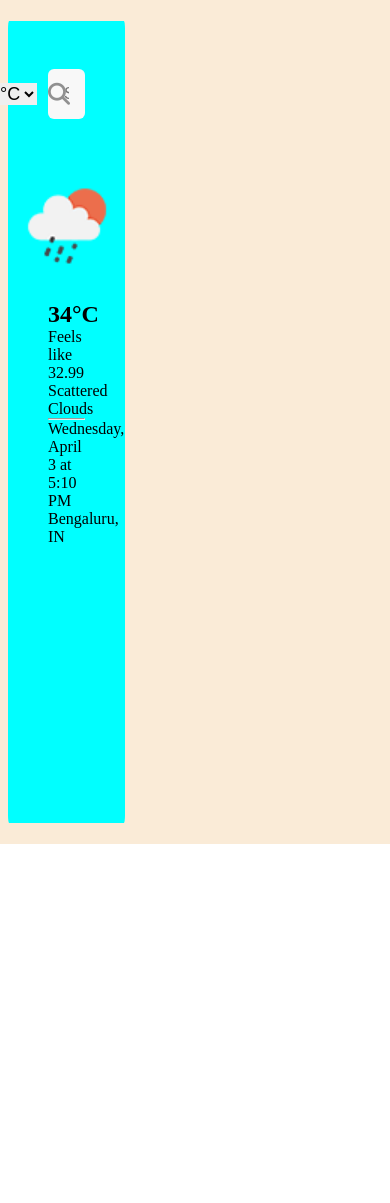
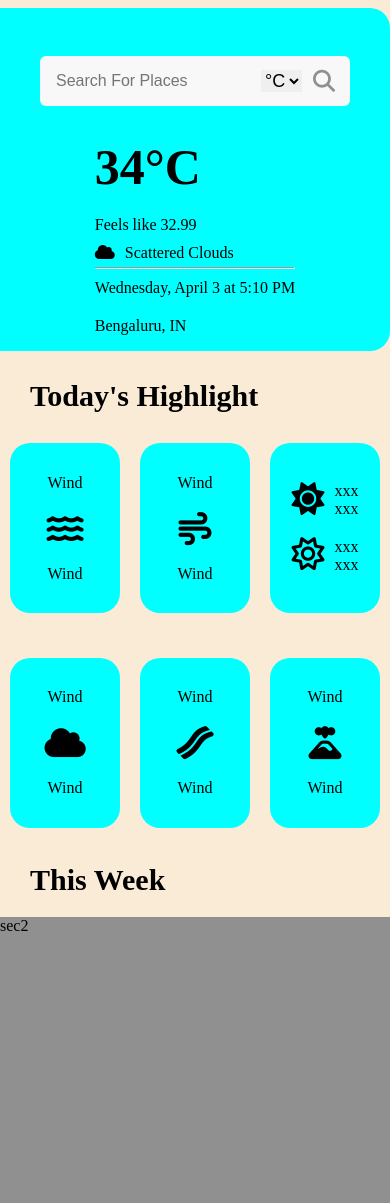
Before and after one commit to Gobinda9732/weather, a plain HTML site: page index.html in a window 390 px wide. Before the commit the page ends 844 px from the top, so only its background shows below. Drawn offline with Linux system fonts and the light colour scheme.

Commit message:
responsive issue fixed

```diff
--- a/index.html
+++ b/index.html
@@ -1,12 +1,16 @@
 <!DOCTYPE html>
 <html lang="en">
+
 <head>
     <meta charset="UTF-8">
     <meta name="viewport" content="width=device-width, initial-scale=1.0">
     <title>Wearher Web</title>
     <link rel="stylesheet" href="style.css">
-    <link rel="stylesheet" href="https://cdnjs.cloudflare.com/ajax/libs/font-awesome/6.7.2/css/all.min.css" integrity="sha512-Evv84Mr4kqVGRNSgIGL/F/aIDqQb7xQ2vcrdIwxfjThSH8CSR7PBEakCr51Ck+w+/U6swU2Im1vVX0SVk9ABhg==" crossorigin="anonymous" referrerpolicy="no-referrer" />
+    <link rel="stylesheet" href="https://cdnjs.cloudflare.com/ajax/libs/font-awesome/6.7.2/css/all.min.css"
+        integrity="sha512-Evv84Mr4kqVGRNSgIGL/F/aIDqQb7xQ2vcrdIwxfjThSH8CSR7PBEakCr51Ck+w+/U6swU2Im1vVX0SVk9ABhg=="
+        crossorigin="anonymous" referrerpolicy="no-referrer" />
 </head>
+
 <body>
     <div class="maincontainer">
         <div class="hero1">
@@ -18,29 +22,82 @@
                 </select>
                 <i class="fa-solid fa-magnifying-glass" onclick="findUserLocation()"></i>
             </div>
+            <div class="main-status">
+
                 <div class="weather-icon">
                     <img src="10d@2x.png" alt="name">
                 </div>
-
-
-
-
-
+                <div>
                     <h2 class="temperature">34°C</h2>
                     <div class="feelslike">
                         <p>Feels like 32.99</p>
                     </div>
-            <div class="description"><span class="weather-condition">Scattered Clouds</span></div>
-            <hr/>
-            <div class="date"><p class="date">Wednesday, April 3 at 5:10 PM</p></div>
-            <div class="city"> <p class="location">Bengaluru, IN</p></div>
+                    <div class="description"><i class="fa-solid fa-cloud"></i><span class="weather-condition">Scattered
+                            Clouds</span></div>
+                    <hr />
+                    <div class="date">
+                        <p class="date">Wednesday, April 3 at 5:10 PM</p>
+                    </div>
+                    <div class="city">
+                        <p class="location">Bengaluru, IN</p>
+                    </div>
+                </div>
+            </div>
         </div>
 
 
         <div class="hero2">
+            <h2>Today's Highlight </h1>
+                <div class="today-highlight">
+
+                    <div class="f-1">
+                        <div class="highlight-card">
+                            <div>Wind</div><i class="fa-solid fa-water"></i>
+                            <div>Wind</div>
+                        </div>
+                        <div class="highlight-card">
+                            <div>Wind</div><i class="fa-solid fa-wind"></i>
+                            <div>Wind</div>
+                        </div>
+                        <div class="highlight-card">
+                            <div style="display: flex;"><i class="fa-solid fa-sun"></i>
+                                <div style="margin-left: 10px;">
+                                    <p>xxx</p>
+                                    <p>xxx</p>
+                                </div>
+                            </div>
+                            <div style="display: flex;"><i class="fa-regular fa-sun"></i>
+                                <div style="margin-left: 10px;">
+                                    <p>xxx</p>
+                                    <p>xxx</p>
+                                </div>
+                            </div>
+
+
+                        </div>
+                    </div>
+
+                    <div class="f-2">
+                        <div class="highlight-card">
+                            <div>Wind</div><i class="fa-solid fa-cloud"></i>
+                            <div>Wind</div>
+                        </div>
+                        <div class="highlight-card">
+                            <div>Wind</div><i class="fa-solid fa-bacon"></i>
+                            <div>Wind</div>
+                        </div>
+                        <div class="highlight-card">
+                            <div>Wind</div><i class="fa-solid fa-volcano"></i>
+                            <div>Wind</div>
+                        </div>
+                    </div>
+                </div>
+                <h2>This Week </h1>
+                    <div class="this-week">sec2</div>
         </div>
 
     </div>
 
 </body>
+
 </html>
--- a/style.css
+++ b/style.css
@@ -1,40 +1,42 @@
-*{
+* {
   margin: 0px;
   padding: 0px;
   box-sizing: border-box;
 }
-body{
+body {
   height: 100vh;
+  background-color: antiquewhite;
 }
 
 /* main box*/
-.maincontainer{
+.maincontainer {
   display: flex;
   align-items: center;
-    background-color: antiquewhite;
+
   height: 100%;
-
+  /* flex-wrap: wrap; */
 }
 
 /* left hero*/
-.hero1{
+.hero1 {
   margin: 0.5rem;
   height: 95%;
-    width: 30%;
+  flex: 1;
   background: aqua;
   padding: 1rem 2.5rem;
   border-radius: 1%;
+  border-radius: 0 20px 20px 0;
 }
-.input-group{
+.input-group {
   position: relative;
   display: flex;
   align-items: center;
   margin: 2rem 0;
 }
-.input-group input{
+.input-group input {
   background-color: #f8f8f8;
   text-transform: capitalize;
-    padding:1rem ;
+  padding: 1rem;
   /* height: 4rem; */
   font-size: 1rem;
   border-radius: 6px;
@@ -42,7 +44,7 @@ body{
   outline: none;
   border: none;
 }
-.input-group .converter{
+.input-group .converter {
   position: absolute;
   right: 3rem;
   border: none;
@@ -50,7 +52,7 @@ body{
   font-size: 18px;
   cursor: pointer;
 }
-.input-group i{
+.input-group i {
   position: absolute;
   right: 15px;
   color: #909090;
@@ -59,115 +61,110 @@ body{
 }
 
 /* weather icorn*/
-.weather-icon{
+.weather-icon {
   display: flex;
   justify-content: center;
 }
-.weather-icon img{
+.weather-icon img {
   height: 150px;
 }
+.hero2 {
+  flex: 3;
+  display: flex;
+  flex-direction: column;
+  min-height: 100%;
+  padding-top: 20px;
+  padding-left: 20px;
+}
+.this-week {
+  background-color: #909090;
+  flex: 2;
+  /* height: 100%; */
+}
+.today-highlight {
+  flex: 3;
+  /* height: 100%; */
+  display: flex;
+  flex-direction: column;
+  /* gap: 20px; */
+}
+.f-1,
+.f-2 {
+  display: flex;
+  flex: 1;
 
-
-
-
-
-
-
-
-
-
-
-
-
-
-
-
-
-
-
-
-
-
-
-
-
-
-
-
-
-
-
-
-
-
-
-
-
-
-
-
-
-
-
-
-
-
-
-
-
-
-/* right main container*/
-/* .hero2{
-    margin-top: 5%;
-    height: 100%;
-    width: 70%;
+  flex-wrap: wrap;
+}
+.highlight-card {
+  flex: 1;
+  /* border: 1px solid blue; */
+  margin: 20px;
+  border-radius: 20px;
   background-color: aqua;
-} */
-
-/* today Container*/
-/* .todyContainer{
-    margin: 2%;
-    border-radius: 0.5rem;
-    background-color: yellowgreen;
-} */
-
-/*today Section*/
-/* .today_hilight_row1,.today_hilight_row2{
-    display: flex;
-    justify-content: space-between;
-
-
-} */
-
-/* today box design*/
-/* .today_hilight_row1 div,.today_hilight_row2 div{
-    height: 180px;
-    width: 20rem;
   display: flex;
   align-items: center;
   justify-content: center;
-    text-align: center;
-    background-color: #78c1f3;
-    border-radius: 20px;
-    padding: 1rem;
-} */
+  flex-direction: column;
+  gap: 10%;
+  padding: 10px;
+}
+.hero2 h2 {
+  font-weight: 700;
+  padding: 0px 0px 20px 30px;
+  font-size: 30px;
+}
+.hero2 i {
+  font-size: 33px;
+}
+.highlight-card span {
+  margin-left: 10px;
+}
+.temperature {
+  font-size: 50px;
+  font-weight: 900;
+}
+.feelslike {
+  margin: 20px 0 10px 0;
+}
+.weather-condition {
+  margin-left: 10px;
+}
+.date {
+  margin-top: 10px;
+  margin-bottom: 20px;
+}
+.description {
+  margin-bottom: 5px;
+}
+@media (max-width: 928px) {
+  .maincontainer {
+    flex-direction: column;
+  }
+  .hero1 {
+    width: 100%;
+  }
+  .hero2 {
+    width: 100%;
+    padding-left: 0;
+  }
+  .main-status {
+    display: flex;
+    align-items: center;
+    justify-content: space-around;
+  }
 
-/* box image*/
-/* .today_hilight i{
-    font-size: 45px;
-} */
+  .highlight-card {
+    flex: 1;
+    /* border: 1px solid blue; */
+    margin: 10px;
 
-/* today sun-rise sun-set */
-/* .sun span{
-    align-items: center;
-    display: flex;
-    gap: 10px;
-} */
-
-/*frodcast container*/
-/* .weekContainer{
-    margin: 2%;
-    border-radius: 0.5rem;
-    height: 10%;
-    background-color: yellowgreen;
-} */ */
+    gap: 20px;
+    padding: 8px;
+    height: 170px;
+  }
+}
+@media (max-width: 400px) {
+  .weather-icon {
+    display: none;
+  }
+}
```
Lines whose indentation alone changed are shown as unchanged.
